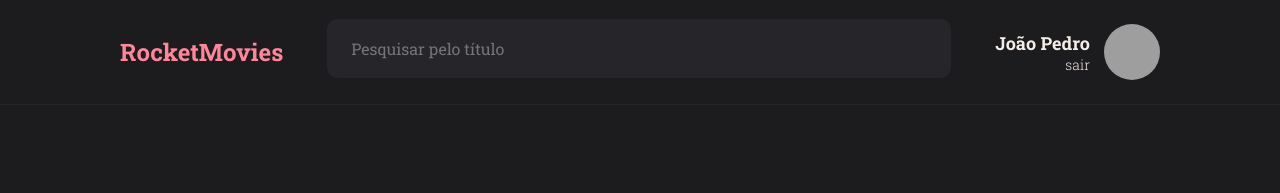
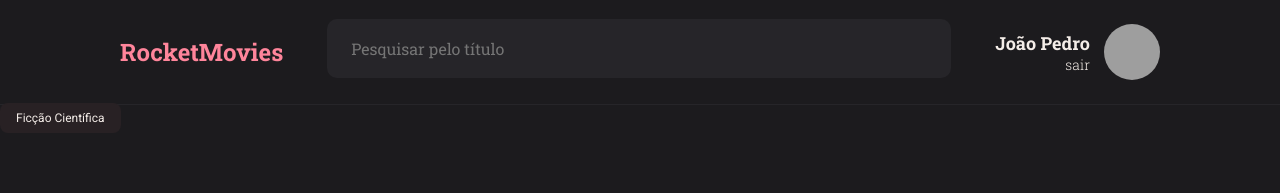
Before and after one commit to espjotape/rocketmovies, a React (Vite) app: page / in a window 1280 px wide. Shown: the top 193 px of the page. Built offline with nearby package versions, Linux system fonts and the light colour scheme; grey boxes are pictures that could not be loaded.

Commit message:
component tag

```diff
--- a/index.html
+++ b/index.html
@@ -4,6 +4,10 @@
     <link rel="preconnect" href="https://fonts.googleapis.com">
     <link rel="preconnect" href="https://fonts.gstatic.com" crossorigin>
     <link href="https://fonts.googleapis.com/css2?family=Roboto+Slab:wght@100..900&display=swap" rel="stylesheet">
+
+    <link rel="preconnect" href="https://fonts.googleapis.com">
+    <link rel="preconnect" href="https://fonts.gstatic.com" crossorigin>
+    <link href="https://fonts.googleapis.com/css2?family=Roboto:ital,wght@0,100;0,300;0,400;0,500;0,700;0,900;1,100;1,300;1,400;1,500;1,700;1,900&display=swap" rel="stylesheet">
 
     <meta charset="UTF-8" />
 
--- /dev/null
+++ b/src/components/Tags/index.jsx
@@ -0,0 +1,9 @@
+import { Container } from "./styles";
+
+export function Tags({ title, ...rest }){
+  return(
+    <Container {...rest}>
+      {title}
+    </Container>
+  )
+}
--- /dev/null
+++ b/src/components/Tags/styles.js
@@ -0,0 +1,13 @@
+import styled from "styled-components";
+
+export const Container = styled.span`
+  padding: 8px 16px;
+
+  font-size: 12px;
+  font-family: "Roboto", sans-serif;
+  font-style: normal;
+
+  background-color: ${({ theme }) => theme.COLORS.BROWN};
+  color: ${({ theme }) => theme.COLORS.WHITE};
+  border-radius: 8px;
+`
--- a/src/pages/Details/index.jsx
+++ b/src/pages/Details/index.jsx
@@ -1,11 +1,13 @@
 import { Container } from "./styles"
 
 import { Header } from "../../components/Header"
+import { Tags } from "../../components/Tags"
 
 export default function Details(){
   return(
     <Container>
       <Header></Header>
+      <Tags title ="Ficção Científica"/>
     </Container>
   )
 }
```
